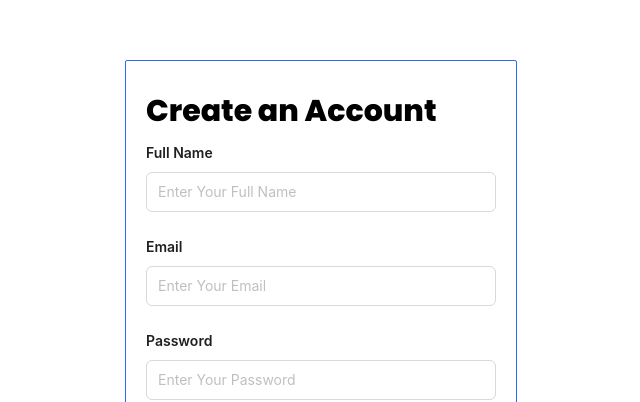
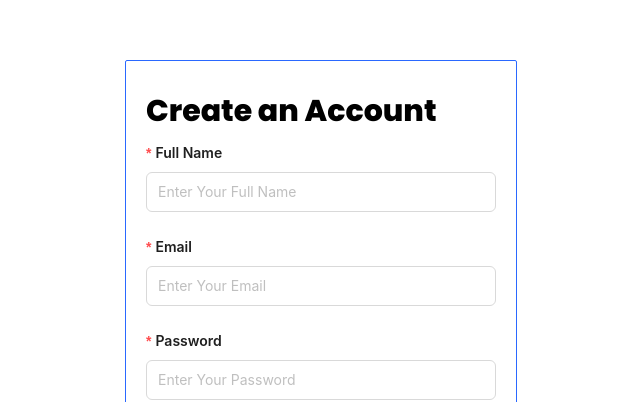
Before and after one commit to Niiischal/jobsewa-jobportal, a React (Create React App) app in the folder client/: page /signup in a window 1280 px wide. Shown: the part 116-518 px from the top of the page, without its empty margins (319-959 px from the left). Built offline with nearby package versions, Linux system fonts and the light colour scheme.

Commit message:
added rules to the text fields in login and signup form

```diff
--- a/client/src/pages/Login.jsx
+++ b/client/src/pages/Login.jsx
@@ -1,6 +1,13 @@
 import { Button, Form } from "antd";
 import Input from "antd/es/input/Input";
 import { Link } from "react-router-dom";
+
+const rules= [
+  {
+    required: true,
+    message: "required",
+  }
+]
 
 const Login = () => {
   return (
@@ -8,10 +15,10 @@ const Login = () => {
     <div className="form-container p-5 rounded-sm w-[350px] border-solid border border-[#2a68ff] ">
       <h1 className="text-[30px] my-2">Login</h1>
       <Form layout="vertical">
-        <Form.Item label="Email" name="email" className="font-semibold">
+        <Form.Item label="Email" name="email" className="font-semibold" rules={rules}>
           <Input type=" email" placeholder="Enter Your Email"></Input>
         </Form.Item>
-        <Form.Item label="Password" name="password" className="font-semibold">
+        <Form.Item label="Password" name="password" className="font-semibold" rules={rules}>
           <Input placeholder="Enter Your Password" type="password"></Input>
           <li className="mt-3">Forgot Password?</li>
         </Form.Item>
--- a/client/src/pages/Signup.jsx
+++ b/client/src/pages/Signup.jsx
@@ -1,6 +1,13 @@
 import { Button, Form } from "antd";
 import Input from "antd/es/input/Input";
 import { Link } from "react-router-dom";
+
+const rules= [
+  {
+    required: true,
+    message: "required",
+  }
+]
 
 const Signup = () => {
   return (
@@ -8,13 +15,13 @@ const Signup = () => {
       <div className="form-container p-5 rounded-sm w-[350px] border-solid border border-[#2a68ff]">
         <h1 className="text-[30px]  my-2">Create an Account</h1>
         <Form layout="vertical">
-          <Form.Item label="Full Name" name="name" className="font-semibold">
+          <Form.Item label="Full Name" name="name" className="font-semibold" rules={rules}>
             <Input placeholder="Enter Your Full Name"></Input>
           </Form.Item>
-          <Form.Item label="Email" name="email" className="font-semibold">
+          <Form.Item label="Email" name="email" className="font-semibold" rules={rules}>
             <Input type=" email" placeholder="Enter Your Email"></Input>
           </Form.Item>
-          <Form.Item label="Password" name="password" className="font-semibold">
+          <Form.Item label="Password" name="password" className="font-semibold" rules={rules}>
             <Input placeholder="Enter Your Password" type="password"></Input>
           </Form.Item>
           <Button type="primary" htmlType="" block>
```
